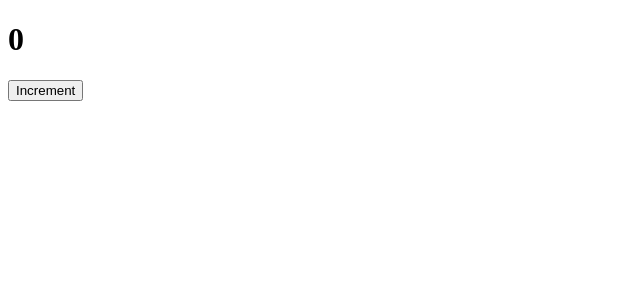
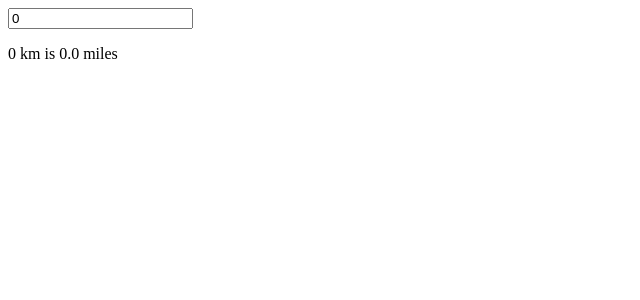
Before and after one commit to toanlehcm/demo_reactjs, a React (Create React App) app: page / in a window 1280 px wide. Shown: the top 300 px of the page, without its empty margins (0-640 px from the left). Built offline with nearby package versions, Linux system fonts and the light colour scheme.

Commit message:
handling event example

```diff
--- a/src/index.js
+++ b/src/index.js
@@ -2,20 +2,24 @@ import React, {useState, useEffect} from "react";
 import ReactDOM from "react-dom";
 // import App from "./App";
 
-function Counter() {
-    const [counter, setCounter] = useState(0);
+function Converter() {
+    const [km, setkm] = useState(0);
 
     useEffect(() => {
-        alert("Test useEffect: " + counter);
+        alert("Test useEffect: " + km);
     });
 
-    function increment() {
-        setCounter(counter + 1);
+    function handleChange(e) {
+        setkm(e.target.value);
     }
 
-    return <div><h1>{counter}</h1>
-        <button onClick={increment}>Increment</button>
+    function convert(km) {
+        return (km/1.609).toFixed(1);
+    }
+
+    return <div><input type="number" value={km} onChange={handleChange} />
+        <p>{km} km is {convert(km)} miles</p>
     </div>;
 }
 
-ReactDOM.render(<Counter />, document.getElementById('app'));
+ReactDOM.render(<Converter />, document.getElementById('app'));
```
Also changed, not shown: src/App.js (+29 -12 lines), 1 other file (tests, documents, lock files or other folders).
